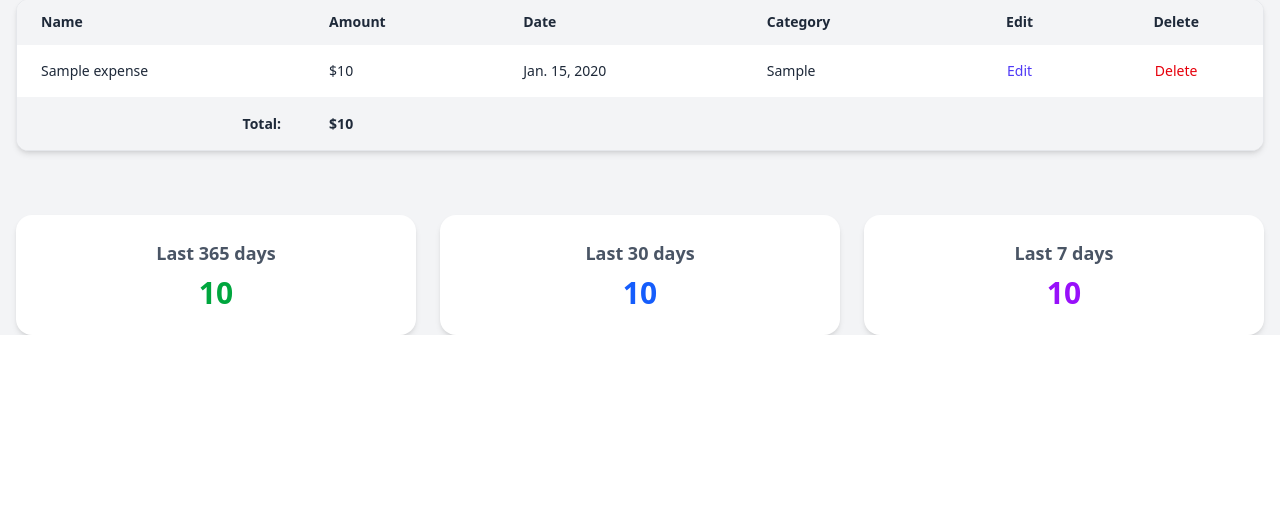
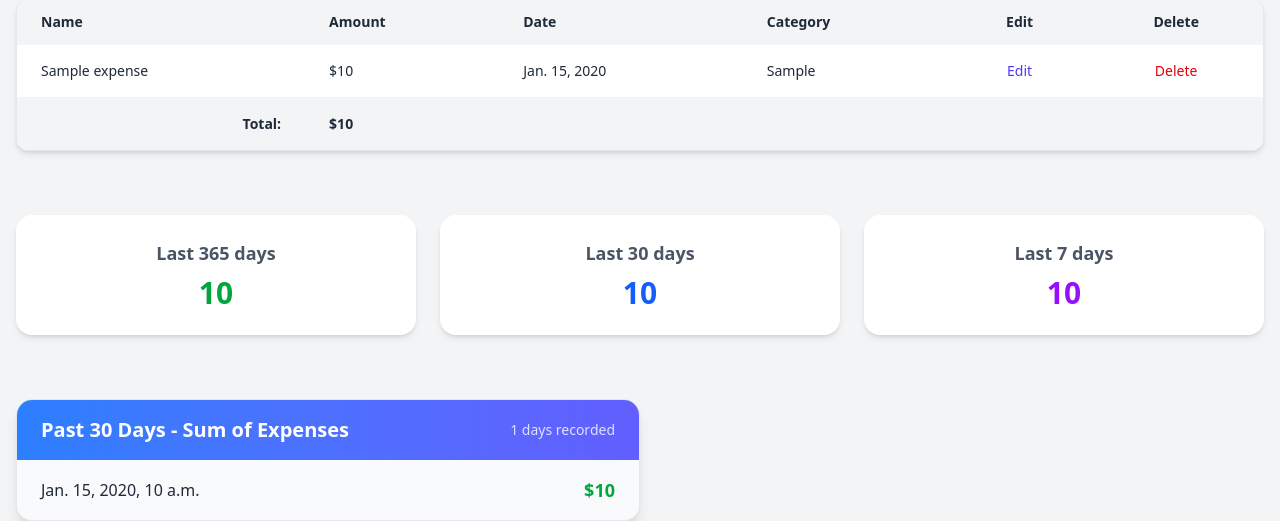
Before and after one commit to tamim-vaiya/expense_tracker, a Django app: template myapp/templates/myapp/index.html in a window 1280 px wide. Shown: the part 505-1026 px from the top of the page. Before the commit the page ends 840 px from the top, so only its background shows below. Run offline with Django 5.2, Linux system fonts and the light colour scheme; tables that the repository leaves empty hold one stand-in row (values such as "Sample post"); the template is opened without the code that fills it: values that come from a table or form of the project are taken from there, most other values are stand-ins (such as "Sample title", 1, 10 or a date in 2020); some libraries are stand-ins or nearby versions.

Commit message:
Added Past 30 Days - Sum of Expenses

```diff
--- a/myapp/templates/myapp/index.html
+++ b/myapp/templates/myapp/index.html
@@ -40,6 +40,7 @@
     </form>
   </div>
 </div>
+
 <div class="max-w-7xl mx-auto mt-16 px-4">
   <div class="flex items-center justify-between mb-6">
     <h2 class="text-2xl font-bold text-gray-800">Expenses</h2>
@@ -121,7 +122,42 @@
                 {{ weekly_sum.amount__sum|intcomma }}
             </p>
         </div>
+    </div>
+</div>
 
+<div class="max-w-7xl mx-auto mt-16 px-4 grid grid-cols-1 md:grid-cols-2">
+    <div>
+        <div class="bg-white rounded-2xl shadow-lg overflow-hidden border border-gray-200">
+
+            <!-- Header -->
+            <div class="flex items-center justify-between bg-gradient-to-r from-blue-500 to-indigo-500 px-6 py-4">
+                <h2 class="text-white text-xl font-semibold">
+                    Past 30 Days - Sum of Expenses
+                </h2>
+                <span class="text-white/80 text-sm">
+                    {{ daily_sums|length }} days recorded
+                </span>
+            </div>
+
+            <!-- Table -->
+            <div class="divide-y divide-gray-200">
+                {% for daily_sum in daily_sums %}
+                    <div class="flex justify-between items-center px-6 py-4
+                                {% cycle 'bg-gray-50' '' %} hover:bg-gray-100 transition">
+                        <div>
+                            <span class="text-gray-800 font-medium">{{ daily_sum.date }}</span>
+                        </div>
+                        <div class="text-green-600 font-bold text-lg">
+                            ${{ daily_sum.sum|intcomma }}
+                        </div>
+                    </div>
+                {% empty %}
+                    <div class="px-6 py-4 text-gray-500 italic">
+                        No expenses recorded in the last 30 days.
+                    </div>
+                {% endfor %}
+            </div>
+        </div>
     </div>
 </div>
 
@@ -130,4 +166,5 @@
 
 
 
+
 {% endblock body %}
--- a/myapp/views.py
+++ b/myapp/views.py
@@ -29,8 +29,11 @@ def index(request):
     data = Expense.objects.filter(date__gt=last_week)
     weekly_sum = data.aggregate(Sum('amount'))
 
+    daily_sums = Expense.objects.filter().values('date').order_by('date').annotate(sum=Sum('amount'))
+    print(daily_sums)
+
     expense_form = ExpenseForm()
-    return render(request, 'myapp/index.html', {'expense_form' : expense_form, 'expenses': expenses, 'total_expenses': total_expenses, 'yearly_sum': yearly_sum, 'monthly_sum': monthly_sum,  'weekly_sum': weekly_sum})
+    return render(request, 'myapp/index.html', {'expense_form' : expense_form, 'expenses': expenses, 'total_expenses': total_expenses, 'yearly_sum': yearly_sum, 'monthly_sum': monthly_sum,  'weekly_sum': weekly_sum, 'daily_sums': daily_sums})
 
 def edit(request, id):
     expense = Expense.objects.get(id=id)
--- a/static/dist/styles.css
+++ b/static/dist/styles.css
@@ -10,6 +10,7 @@
     --color-red-600: oklch(57.7% 0.245 27.325);
     --color-red-800: oklch(44.4% 0.177 26.899);
     --color-green-600: oklch(62.7% 0.194 149.214);
+    --color-blue-500: oklch(62.3% 0.214 259.815);
     --color-blue-600: oklch(54.6% 0.245 262.881);
     --color-indigo-500: oklch(58.5% 0.233 277.117);
     --color-indigo-600: oklch(51.1% 0.262 276.966);
@@ -21,11 +22,13 @@
     --color-gray-200: oklch(92.8% 0.006 264.531);
     --color-gray-300: oklch(87.2% 0.01 258.338);
     --color-gray-400: oklch(70.7% 0.022 261.325);
+    --color-gray-500: oklch(55.1% 0.027 264.364);
     --color-gray-600: oklch(44.6% 0.03 256.802);
     --color-gray-700: oklch(37.3% 0.034 259.733);
     --color-gray-800: oklch(27.8% 0.033 256.848);
     --color-white: #fff;
     --spacing: 0.25rem;
+    --container-3xl: 48rem;
     --container-7xl: 80rem;
     --text-sm: 0.875rem;
     --text-sm--line-height: calc(1.25 / 0.875);
@@ -199,11 +202,17 @@
   .static {
     position: static;
   }
+  .m-6 {
+    margin: calc(var(--spacing) * 6);
+  }
   .mx-auto {
     margin-inline: auto;
   }
   .mt-2 {
     margin-top: calc(var(--spacing) * 2);
+  }
+  .mt-12 {
+    margin-top: calc(var(--spacing) * 12);
   }
   .mt-16 {
     margin-top: calc(var(--spacing) * 16);
@@ -241,6 +250,9 @@
   .w-full {
     width: 100%;
   }
+  .max-w-3xl {
+    max-width: var(--container-3xl);
+  }
   .max-w-7xl {
     max-width: var(--container-7xl);
   }
@@ -258,6 +270,9 @@
   }
   .justify-between {
     justify-content: space-between;
+  }
+  .justify-center {
+    justify-content: center;
   }
   .gap-6 {
     gap: calc(var(--spacing) * 6);
@@ -283,6 +298,14 @@
       border-color: var(--color-gray-100);
     }
   }
+  .divide-gray-200 {
+    :where(& > :not(:last-child)) {
+      border-color: var(--color-gray-200);
+    }
+  }
+  .overflow-hidden {
+    overflow: hidden;
+  }
   .overflow-x-auto {
     overflow-x: auto;
   }
@@ -305,6 +328,9 @@
   .border-gray-300 {
     border-color: var(--color-gray-300);
   }
+  .bg-gray-50 {
+    background-color: var(--color-gray-50);
+  }
   .bg-gray-100 {
     background-color: var(--color-gray-100);
   }
@@ -313,6 +339,18 @@
   }
   .bg-white {
     background-color: var(--color-white);
+  }
+  .bg-gradient-to-r {
+    --tw-gradient-position: to right in oklab;
+    background-image: linear-gradient(var(--tw-gradient-stops));
+  }
+  .from-blue-500 {
+    --tw-gradient-from: var(--color-blue-500);
+    --tw-gradient-stops: var(--tw-gradient-via-stops, var(--tw-gradient-position), var(--tw-gradient-from) var(--tw-gradient-from-position), var(--tw-gradient-to) var(--tw-gradient-to-position));
+  }
+  .to-indigo-500 {
+    --tw-gradient-to: var(--color-indigo-500);
+    --tw-gradient-stops: var(--tw-gradient-via-stops, var(--tw-gradient-position), var(--tw-gradient-from) var(--tw-gradient-from-position), var(--tw-gradient-to) var(--tw-gradient-to-position));
   }
   .p-6 {
     padding: calc(var(--spacing) * 6);
@@ -394,6 +432,9 @@
   .text-gray-400 {
     color: var(--color-gray-400);
   }
+  .text-gray-500 {
+    color: var(--color-gray-500);
+  }
   .text-gray-600 {
     color: var(--color-gray-600);
   }
@@ -418,6 +459,12 @@
   .text-white {
     color: var(--color-white);
   }
+  .text-white\/80 {
+    color: color-mix(in srgb, #fff 80%, transparent);
+    @supports (color: color-mix(in lab, red, red)) {
+      color: color-mix(in oklab, var(--color-white) 80%, transparent);
+    }
+  }
   .italic {
     font-style: italic;
   }
@@ -425,6 +472,10 @@
     &::placeholder {
       color: var(--color-gray-400);
     }
+  }
+  .shadow-lg {
+    --tw-shadow: 0 10px 15px -3px var(--tw-shadow-color, rgb(0 0 0 / 0.1)), 0 4px 6px -4px var(--tw-shadow-color, rgb(0 0 0 / 0.1));
+    box-shadow: var(--tw-inset-shadow), var(--tw-inset-ring-shadow), var(--tw-ring-offset-shadow), var(--tw-ring-shadow), var(--tw-shadow);
   }
   .shadow-md {
     --tw-shadow: 0 4px 6px -1px var(--tw-shadow-color, rgb(0 0 0 / 0.1)), 0 2px 4px -2px var(--tw-shadow-color, rgb(0 0 0 / 0.1));
@@ -459,6 +510,13 @@
     &:hover {
       @media (hover: hover) {
         background-color: var(--color-gray-50);
+      }
+    }
+  }
+  .hover\:bg-gray-100 {
+    &:hover {
+      @media (hover: hover) {
+        background-color: var(--color-gray-100);
       }
     }
   }
@@ -510,6 +568,16 @@
       padding-inline: calc(var(--spacing) * 6);
     }
   }
+  .md\:w-1\/2 {
+    @media (width >= 48rem) {
+      width: calc(1/2 * 100%);
+    }
+  }
+  .md\:grid-cols-2 {
+    @media (width >= 48rem) {
+      grid-template-columns: repeat(2, minmax(0, 1fr));
+    }
+  }
   .md\:grid-cols-3 {
     @media (width >= 48rem) {
       grid-template-columns: repeat(3, minmax(0, 1fr));
@@ -540,6 +608,48 @@
   syntax: "*";
   inherits: false;
   initial-value: solid;
+}
+@property --tw-gradient-position {
+  syntax: "*";
+  inherits: false;
+}
+@property --tw-gradient-from {
+  syntax: "<color>";
+  inherits: false;
+  initial-value: #0000;
+}
+@property --tw-gradient-via {
+  syntax: "<color>";
+  inherits: false;
+  initial-value: #0000;
+}
+@property --tw-gradient-to {
+  syntax: "<color>";
+  inherits: false;
+  initial-value: #0000;
+}
+@property --tw-gradient-stops {
+  syntax: "*";
+  inherits: false;
+}
+@property --tw-gradient-via-stops {
+  syntax: "*";
+  inherits: false;
+}
+@property --tw-gradient-from-position {
+  syntax: "<length-percentage>";
+  inherits: false;
+  initial-value: 0%;
+}
+@property --tw-gradient-via-position {
+  syntax: "<length-percentage>";
+  inherits: false;
+  initial-value: 50%;
+}
+@property --tw-gradient-to-position {
+  syntax: "<length-percentage>";
+  inherits: false;
+  initial-value: 100%;
 }
 @property --tw-font-weight {
   syntax: "*";
@@ -624,6 +734,15 @@
       --tw-space-x-reverse: 0;
       --tw-divide-y-reverse: 0;
       --tw-border-style: solid;
+      --tw-gradient-position: initial;
+      --tw-gradient-from: #0000;
+      --tw-gradient-via: #0000;
+      --tw-gradient-to: #0000;
+      --tw-gradient-stops: initial;
+      --tw-gradient-via-stops: initial;
+      --tw-gradient-from-position: 0%;
+      --tw-gradient-via-position: 50%;
+      --tw-gradient-to-position: 100%;
       --tw-font-weight: initial;
       --tw-shadow: 0 0 #0000;
       --tw-shadow-color: initial;
```
